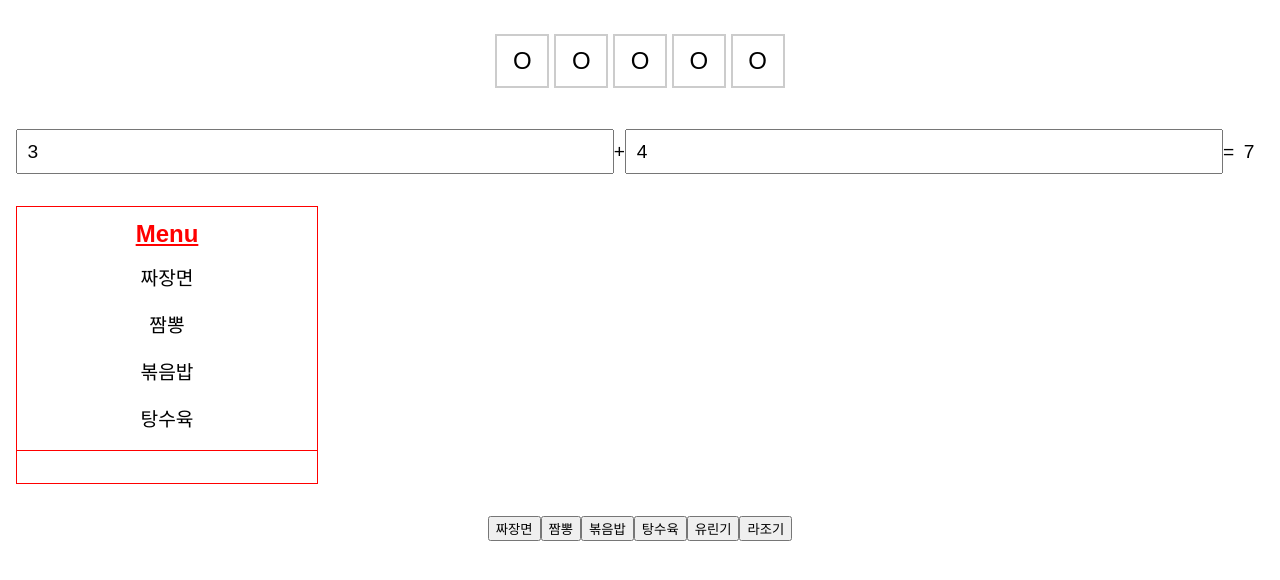
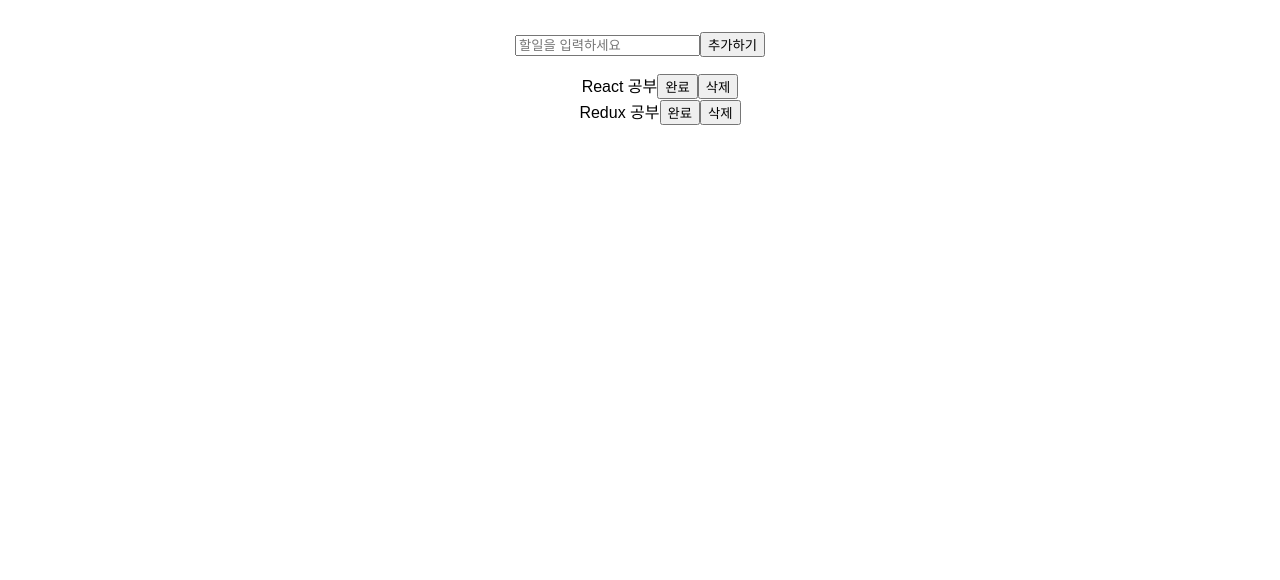
Before and after one commit to chiabi/fds-react-practice, a React (Create React App) app: page / in a window 1280 px wide. Shown: the top 580 px of the page. Built offline with nearby package versions, Linux system fonts and the light colour scheme.

Commit message:
Add todo list

```diff
--- a/package.json
+++ b/package.json
@@ -3,6 +3,7 @@
   "version": "0.1.0",
   "private": true,
   "dependencies": {
+    "axios": "^0.18.0",
     "react": "^16.4.0",
     "react-dom": "^16.4.0",
     "react-scripts": "1.1.4"
--- a/src/App.css
+++ b/src/App.css
@@ -107,3 +107,8 @@
 .menu-selector {
   margin-top: 2em;
 }
+
+/* todo list */
+.todo__item--complete {
+  text-decoration: line-through
+}
--- a/src/App.js
+++ b/src/App.js
@@ -1,39 +1,12 @@
 import React, { Component } from 'react';
-import Sum from './Sum';
-import Menu from './Menu';
-import Menu2 from './Menu2';
+import Todo from './Todo';
 import './App.css';
 
-const CHECK_NUM = 5;
-const noCheckArray = new Array(CHECK_NUM).fill(false)
 class App extends Component {
-  state = {
-    checks: noCheckArray
-  }
-  changeCheck = eIdx => {
-    this.setState({
-      checks: this.state.checks.map((item, idx) => {
-        return idx === eIdx ? !item : item
-      })
-    })
-  }
   render() {
     return (
       <div className="App">
-        <div className="checks">
-          {this.state.checks.map((item, idx) => {
-            return (
-              <span
-                className={`check ${item ? 'checked' : ''}`}
-                key={idx}
-                onClick={e => this.changeCheck(idx)}
-              >{item ? 'X' : 'O'}</span>
-            )
-          })}
-        </div>
-        <Sum/>
-        <Menu/>
-        <Menu2/>
+        <Todo/>
       </div>
     );
   }
--- a/src/Menu2.js
+++ b/src/Menu2.js
@@ -5,7 +5,7 @@ export default class Menu2 extends Component {
     menus: ['짜장면', '짬뽕', '볶음밥', '탕수육', '유린기', '라조기'],
     menu: null
   }
-  choiceMenu = item => {
+  updateMenu = item => {
     this.setState({
       menu: item
     })
@@ -16,7 +16,7 @@ export default class Menu2 extends Component {
         <MenuSelector
           menus={this.state.menus}
           menu={this.state.menu}
-          onChoice={this.choiceMenu}
+          onUpdateMenu={this.updateMenu}
         />
       </div>
     )
@@ -25,11 +25,11 @@ export default class Menu2 extends Component {
 
 class MenuSelector extends Component {
   render() {
-    const {menus, menu, onChoice} = this.props;
+    const {menus, menu, onUpdateMenu} = this.props;
     return (
       <div>
         {menus.map(item => (
-          <button onClick={e => onChoice(item)}>{item}</button>
+          <button onClick={e => onUpdateMenu(item)}>{item}</button>
         ))}
         <div>{menu && `${menu} 을 선택하셨습니다.`}</div>
       </div>
--- /dev/null
+++ b/src/Todo.js
@@ -0,0 +1,156 @@
+import React, { Component } from 'react';
+// import axios from 'axios';
+
+// const API_URL=''
+// const todoAPI = axios.create({
+//   baseURL: API_URL
+// })
+
+let count = 0
+export default class Todo extends Component {
+  state = {
+    todos: [
+      {
+        id: count++,
+        body: 'React 공부',
+        complete: false
+      },
+      {
+        id: count++,
+        body: 'Redux 공부',
+        complete: false
+      }
+    ],
+    newBody: ''
+  }
+
+  // async componentDidMount() {
+  //   const res = await todoAPI.get('/todos');
+  //   this.setState({
+  //     todos: res.data
+  //   })
+  // }
+
+  // updateList = async () => {
+  //   const todosId = this.state.todos.map(todo => todo.id);
+  //   const newBody = this.state.newBody;
+  //   if(this.state.newBody) {
+  //     this.setState({
+  //       todos: [
+  //         ...this.state.todos,
+  //         {
+  //           id: Math.max(...todosId) + 1,
+  //           body: newBody,
+  //           complete: false
+  //         }
+  //       ],
+  //       newBody: ''
+  //     })
+  //     await todoAPI.post('/todos', {
+  //       body: newBody,
+  //       complete: false
+  //     })
+  //     const res = await todoAPI.get('/todos');
+  //     this.setState({
+  //       todos: res.data
+  //     })
+  //   }
+  // }
+
+  updateList = async () => {
+    const {todos, newBody} = this.state;
+    if(newBody) {
+      this.setState({
+        todos: [
+          ...todos,
+          {
+            id: count++,
+            body: newBody,
+            complete: false
+          }
+        ],
+        newBody: ''
+      })
+    }
+  }
+
+  updateNewBody = e => {
+    this.setState({
+      newBody: e.target.value
+    })
+  }
+
+  changeComplete = id => {
+    this.setState({
+      todos: this.state.todos.map(item => {
+        if(item.id === id) {
+          item.complete = true;
+          return item;
+        }
+        return item;
+      })
+    })
+  }
+
+  render() {
+    const {todos, newBody} = this.state;
+    return (
+      <div>
+        <TodoForm
+          newBody={newBody}
+          onUpdateNewBody={this.updateNewBody}
+          onUpdateList={this.updateList}
+          />
+        <TodoList
+          todos={todos}
+          changeComplete={this.changeComplete}
+        />
+      </div>
+    )
+  }
+}
+
+class TodoForm extends Component {
+  render() {
+    const {newBody, onUpdateNewBody, onUpdateList} = this.props
+    return (
+      <div>
+        <input type="text" placeholder="할일을 입력하세요" value={newBody} onChange={onUpdateNewBody}/>
+        <button onClick={onUpdateList}>추가하기</button>
+      </div>
+    )
+  }
+}
+class TodoList extends Component {
+  render() {
+    const {todos, changeComplete} = this.props;
+    return (
+      <ul className="todo__list">
+      {todos.map(todo => {
+        return (
+          <TodoItem
+            key={todo.id}
+            id={todo.id}
+            body={todo.body}
+            complete={todo.complete}
+            onChangeComplete={changeComplete}
+          />
+        )
+      })}
+      </ul>
+    )
+  }
+}
+
+class TodoItem extends Component {
+  render () {
+    const {id, body, complete, onChangeComplete} = this.props;
+    return (
+      <div className={`todo__item ${complete && 'todo__item--complete'}`}>
+        {body}
+        <button onClick={e => onChangeComplete(id)}>완료</button>
+        <button>삭제</button>
+      </div>
+    )
+  }
+}
```
Also changed, not shown: src/Checkbox.js (added, +31 -0 lines), 1 other file (tests, documents, lock files or other folders).
